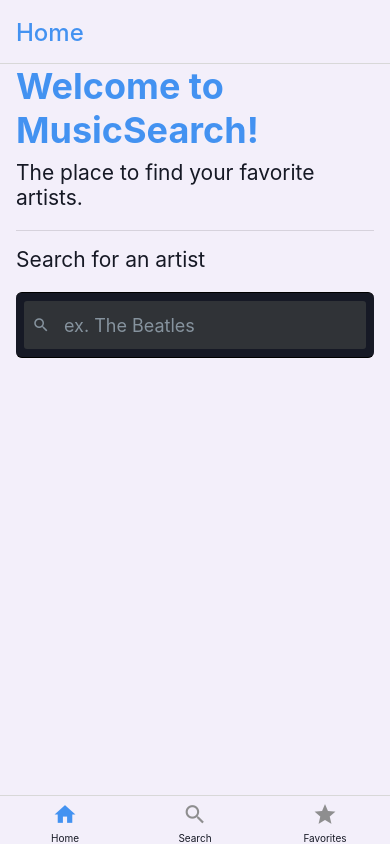
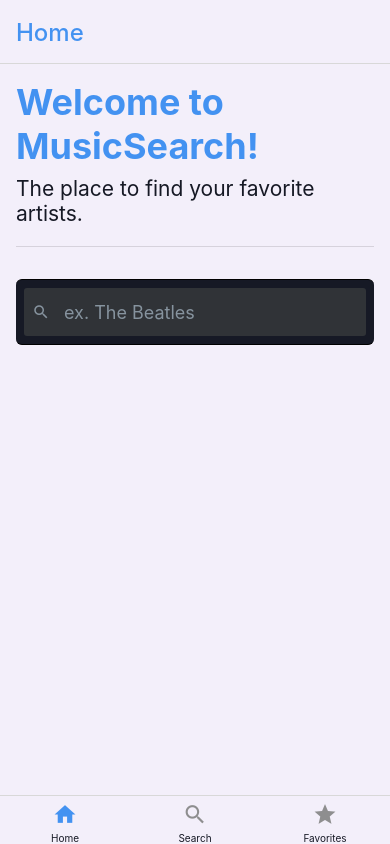
Before and after one commit to dakralex/music-search, a React Native app: screen /Home in a window 390 px wide. Built offline with nearby package versions, Linux system fonts and the light colour scheme.

Commit message:
Fix some spacings on HomeScreen; Make AlbumList heading bold

```diff
--- a/src/components/organisms/AlbumList.tsx
+++ b/src/components/organisms/AlbumList.tsx
@@ -16,7 +16,7 @@ const AlbumList = ({albums, isLoading}: AlbumListProps) => {
     <LoadingSpinner />
   ) : (
     <FlatList
-      ListHeaderComponent={<Subtitle>Albums</Subtitle>}
+      ListHeaderComponent={<Subtitle fontWeight="bold">Albums</Subtitle>}
       data={albums}
       renderItem={({item: album}) => <AlbumListItem album={album} />}
     />
--- a/src/components/templates/ArtistSearchLink.tsx
+++ b/src/components/templates/ArtistSearchLink.tsx
@@ -1,6 +1,4 @@
 import React, {useState} from 'react';
-import {View} from 'react-native';
-import Subtitle from '../atoms/Subtitle';
 import {useNavigation} from '@react-navigation/native';
 import ArtistSearchBar from '../molecules/ArtistSearchBar';
 import {TabNavigationList} from '../../containers/navigation/TabNavigation';
@@ -14,14 +12,11 @@ const ArtistSearchLink = () => {
   };
 
   return (
-    <View>
-      <Subtitle>Search for an artist</Subtitle>
-      <ArtistSearchBar
-        searchValue={search}
-        setSearchValue={setSearch}
-        submitSearch={submitSearch}
-      />
-    </View>
+    <ArtistSearchBar
+      searchValue={search}
+      setSearchValue={setSearch}
+      submitSearch={submitSearch}
+    />
   );
 };
 
--- a/src/components/templates/WelcomeHeader.tsx
+++ b/src/components/templates/WelcomeHeader.tsx
@@ -5,7 +5,7 @@ import Subtitle from '../atoms/Subtitle';
 
 const WelcomeHeader = () => {
   return (
-    <View>
+    <View style={{marginTop: 16}}>
       <Title fontSize={36} fontWeight="bold">
         Welcome to MusicSearch!
       </Title>
```
